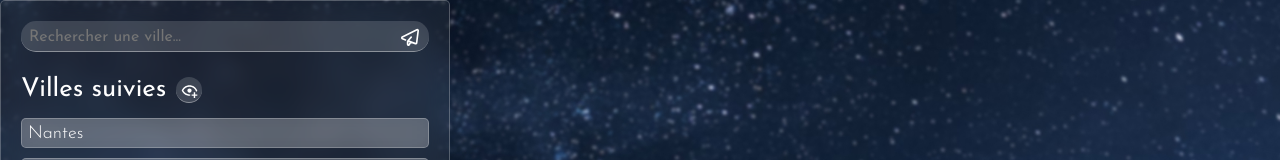
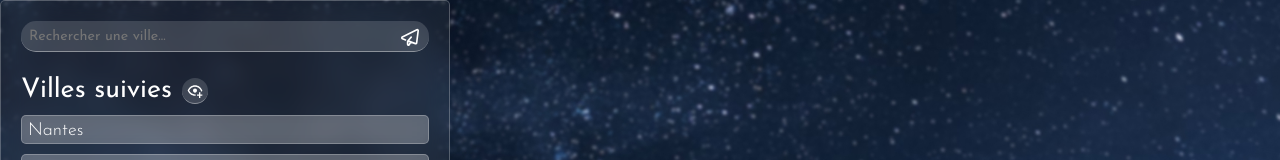
Before and after one commit to web-lux/weather-react, a React (Vite) app: page / in a window 1280 px wide. Shown: the top 160 px of the page. Built offline with nearby package versions, Linux system fonts and the light colour scheme.

Commit message:
ref: remplace px by rem

```diff
--- a/src/Components/Header.module.scss
+++ b/src/Components/Header.module.scss
@@ -21,7 +21,7 @@
 			background: none;
 			border: none;
 			width: 100%;
-			font-size: 16px;
+			font-size: 0.8rem;
 		}
 
 		button {
@@ -42,11 +42,11 @@
 			display: flex;
 			align-items: center;
 			gap: 10px;
-			margin-bottom: 10px;
+			margin-bottom: 5px;
 
 			h2 {
 				font-weight: 400;
-				font-size: 26px;
+				font-size: 1.5rem;
 			}
 
 			button {
```
